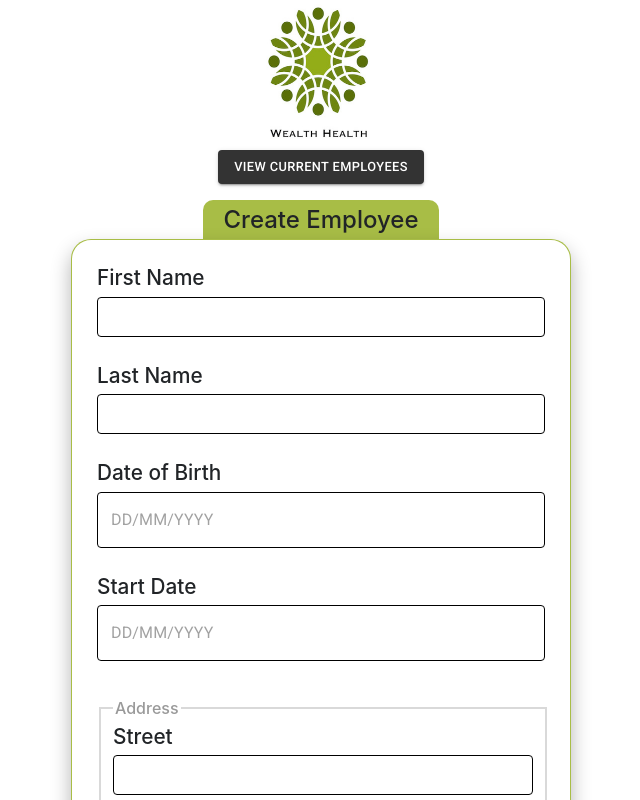
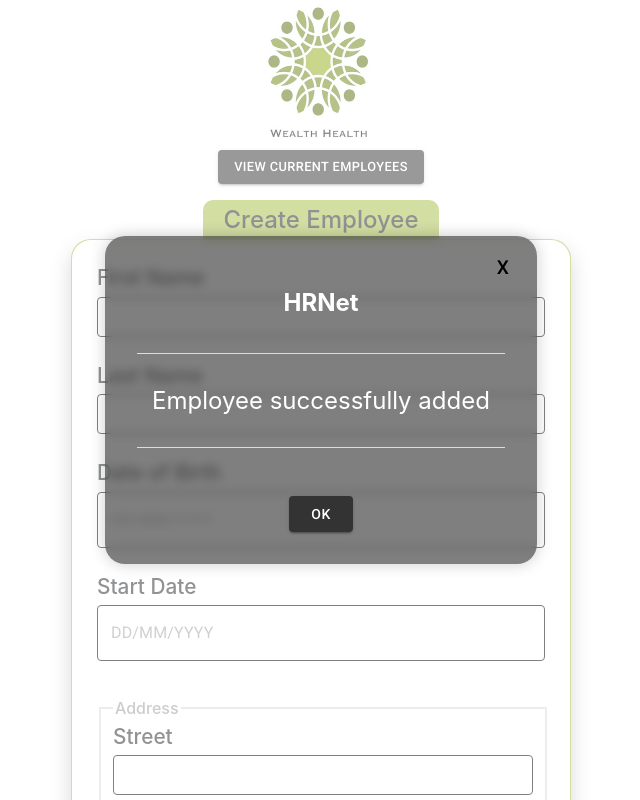
Before and after one commit to GillesQuodbach/jquery_to_react, a React (Create React App) app: page / in a window 1280 px wide. Shown: the top 800 px of the page, without its empty margins (319-959 px from the left). Built offline with nearby package versions, Linux system fonts and the light colour scheme.

Commit message:
corrections

```diff
--- a/src/views/CreateEmployee/CreateEmployee.js
+++ b/src/views/CreateEmployee/CreateEmployee.js
@@ -22,7 +22,7 @@ function CreateEmployee({ saveData }) {
   const [startDate, setStartDate] = useState(null);
   const [dateOfBirth, setDateOfBirth] = useState(null);
 
-  const [modal, setModal] = useState(false);
+  const [modal, setModal] = useState(true);
   const Toggle = () => setModal(!modal);
   const form = useForm();
   const { register, control, handleSubmit, formState, reset } = form;
```
